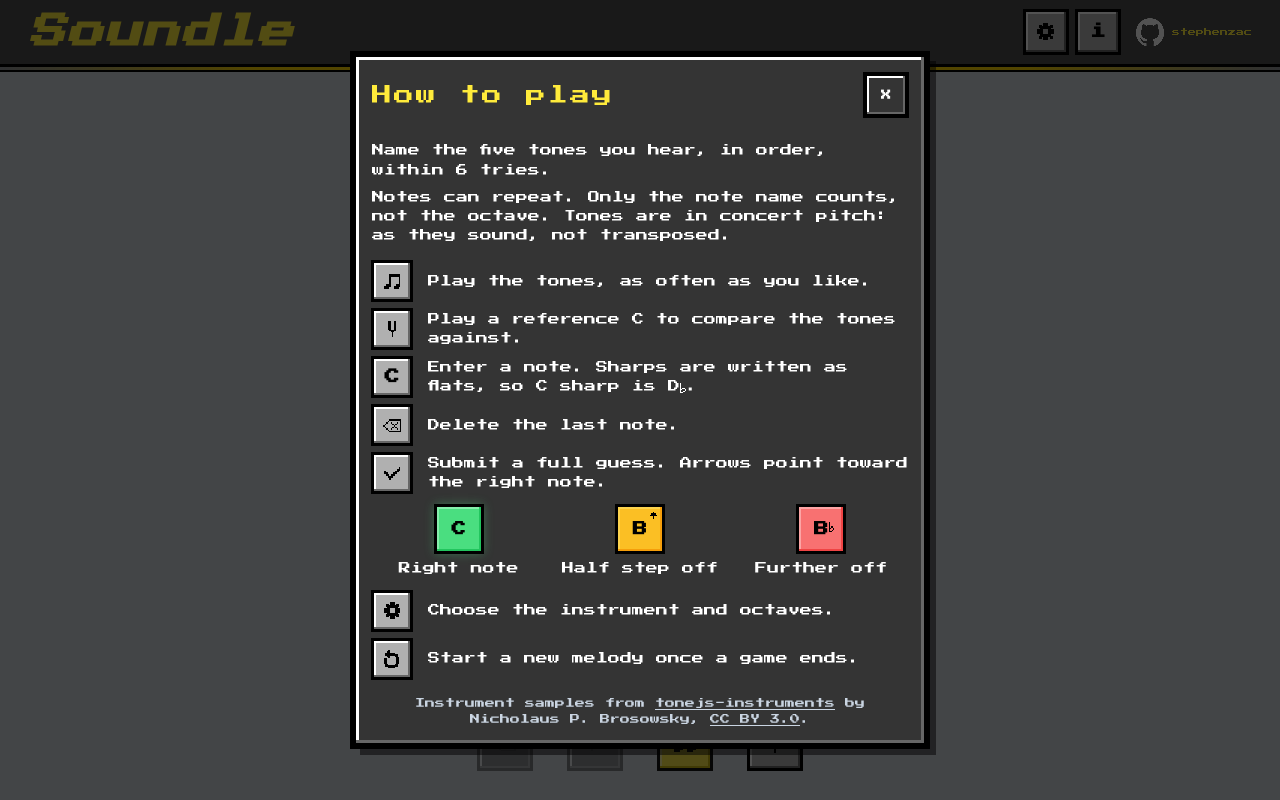
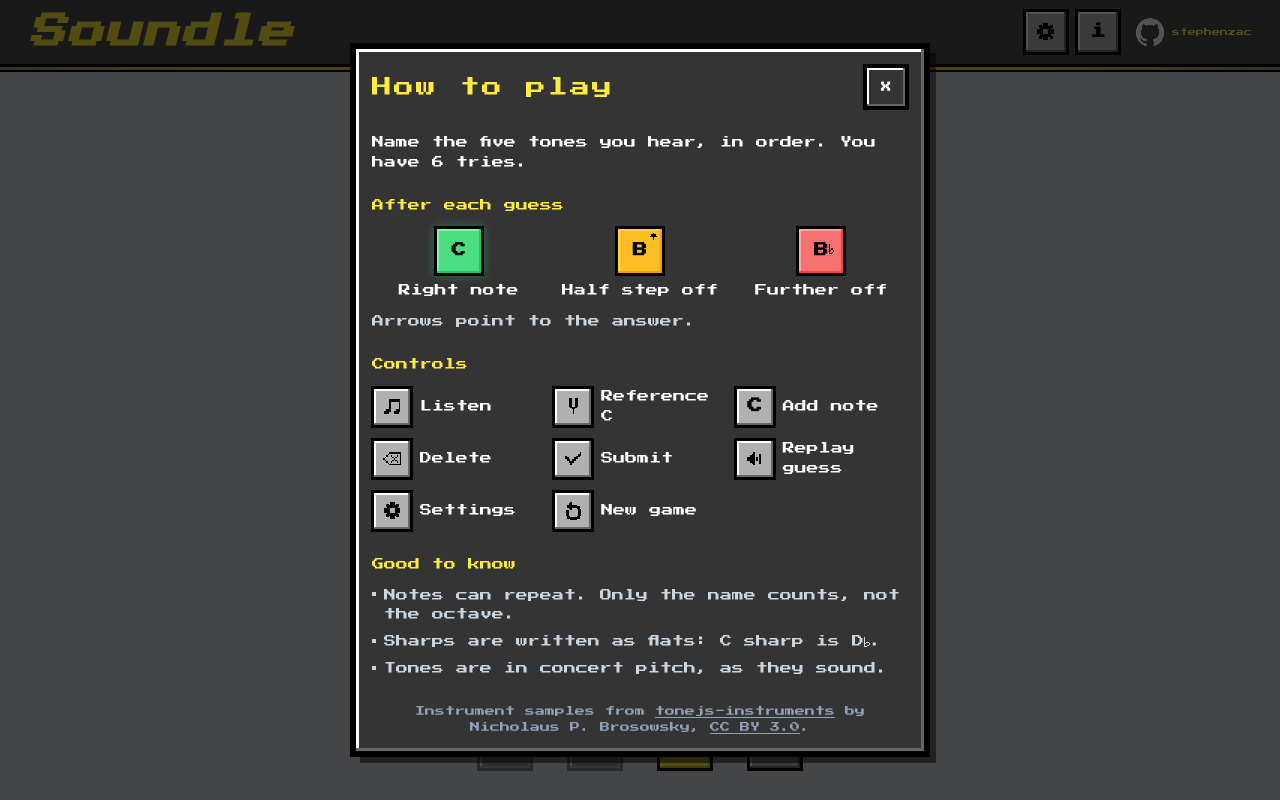
Before and after one commit to stephenzac/soundle, a React (Vite) app: page / in a window 1280 px wide. Built offline with nearby package versions, Linux system fonts and the light colour scheme.

Commit message:
modal improvements

```diff
--- a/src/components/info-modal/InformationModal.tsx
+++ b/src/components/info-modal/InformationModal.tsx
@@ -7,6 +7,7 @@ import { DeleteIcon } from '../game/controls/DeleteIcon';
 import { ResetIcon } from '../game/controls/ResetIcon';
 import { TuningForkIcon } from '../game/controls/TuningForkIcon';
 import { HintArrow } from '../game/display/HintArrow';
+import { SpeakerIcon } from '../game/display/SpeakerIcon';
 import { cn } from '../../lib/cn';
 import { use } from 'react';
 import { GameContext } from '../../contexts/GameContext';
@@ -32,17 +33,19 @@ interface InformationModalProps {
   setClickedState: (newState: boolean) => void;
 }
 
-// One control and what it does. The example is decorative; the caption carries the meaning.
+// One control and its name, in a two-column grid. The icon is decorative; the label carries the
+// meaning.
 const ControlExample: React.FC<{ example: React.ReactNode; children: React.ReactNode }> = ({
   example,
   children,
 }) => (
-  <figure className="flex flex-row items-center gap-4">
-    <div className="note-box h-9.5 lg:h-10 shrink-0" aria-hidden="true">
+  <li className="flex flex-row items-center gap-2">
+    {/* A little smaller on the narrowest phones, so one-word labels fit beside it */}
+    <div className="note-box h-8 min-[22rem]:h-9.5 lg:h-10 shrink-0" aria-hidden="true">
       {example}
     </div>
-    <figcaption className="modal-text">{children}</figcaption>
-  </figure>
+    <span className="modal-text">{children}</span>
+  </li>
 );
 
 // A guessed note's tile color after a guess, with its meaning underneath
@@ -61,6 +64,23 @@ const FeedbackExample: React.FC<{ className: string; example: React.ReactNode; l
   </figure>
 );
 
+const SectionHeading: React.FC<{ children: React.ReactNode }> = ({ children }) => (
+  <h3 className="modal-text text-[#ffeb3b] mb-3">{children}</h3>
+);
+
+// A pixel square for list bullets, since the font has no bullet glyph
+const Tip: React.FC<{ children: React.ReactNode; className?: string }> = ({
+  children,
+  className,
+}) => (
+  <li className={cn('flex gap-2', className)}>
+    <span className="mt-[0.55em] size-1 shrink-0 bg-current" aria-hidden="true" />
+    <span>{children}</span>
+  </li>
+);
+
+// Short sections with room between them: the goal, what a guess's colors mean, the controls by
+// name, then the finer rules, which matter less on a first read
 export const InformationModal: React.FC<InformationModalProps> = ({ setClickedState }) => {
   const { settings, transposition } = use(GameContext);
   const { name, transposition: instrumentTransposition } = INSTRUMENTS[settings.instrument];
@@ -72,37 +92,12 @@ export const InformationModal: React.FC<InformationModalProps> = ({ setClickedSt
       onClose={() => setClickedState(false)}
       descriptionId="modalDescription"
     >
-      <div id="modalDescription" className="flex flex-col gap-3 lg:gap-2">
-        <p className="modal-text">Name the five tones you hear, in order, within 6 tries.</p>
-        <p className="modal-text mb-2">
-          Notes can repeat. Only the note name counts, not the octave.{' '}
-          {transposition === 0 ? (
-            'Tones are in concert pitch: as they sound, not transposed.'
-          ) : (
-            <>
-              Notes are named as written for {key[0]}
-              {key.length > 1 && <FlatSign variant="inline" />} {name.toLowerCase()}, not at concert
-              pitch.
-            </>
-          )}
-        </p>
+      <div id="modalDescription" className="flex flex-col gap-6">
+        <p className="modal-text">Name the five tones you hear, in order. You have 6 tries.</p>
 
-        <ControlExample example={<MelodyIcon />}>
-          Play the tones, as often as you like.
-        </ControlExample>
-        <ControlExample example={<TuningForkIcon />}>
-          Play a reference C to compare the tones against.
-        </ControlExample>
-        <ControlExample example="C">
-          Enter a note. Sharps are written as flats, so C sharp is D
-          <FlatSign variant="inline" />.
-        </ControlExample>
-        <ControlExample example={<DeleteIcon />}>Delete the last note.</ControlExample>
-        <ControlExample example={<SubmitIcon />}>
-          Submit a full guess. Arrows point toward the right note.
-        </ControlExample>
-
-        <div className="grid grid-cols-3 gap-2 my-1">
+        <section>
+          <SectionHeading>After each guess</SectionHeading>
+          <div className="grid grid-cols-3 gap-2">
             <FeedbackExample className="note-box-correct" example="C" label="Right note" />
             <FeedbackExample
               className="note-box-close-answer"
@@ -123,20 +118,56 @@ export const InformationModal: React.FC<InformationModalProps> = ({ setClickedSt
               label="Further off"
             />
           </div>
+          <p className="modal-text text-slate-300 mt-3">Arrows point to the answer.</p>
+        </section>
 
-        <ControlExample example={<SettingsIcon />}>
-          Choose the instrument and octaves.
+        <section>
+          <SectionHeading>Controls</SectionHeading>
+          <ul className="grid grid-cols-2 lg:grid-cols-3 gap-x-2 gap-y-3">
+            <ControlExample example={<MelodyIcon />}>Listen</ControlExample>
+            <ControlExample example={<TuningForkIcon />}>Reference C</ControlExample>
+            <ControlExample example="C">Add note</ControlExample>
+            <ControlExample example={<DeleteIcon />}>Delete</ControlExample>
+            <ControlExample example={<SubmitIcon />}>Submit</ControlExample>
+            <ControlExample
+              example={
+                <span className="block h-[0.9em]">
+                  <SpeakerIcon />
+                </span>
+              }
+            >
+              Replay guess
             </ControlExample>
-        <ControlExample example={<ResetIcon />}>
-          Start a new melody once a game ends.
-        </ControlExample>
+            <ControlExample example={<SettingsIcon />}>Settings</ControlExample>
+            <ControlExample example={<ResetIcon />}>New game</ControlExample>
+          </ul>
+        </section>
 
+        <section>
+          <SectionHeading>Good to know</SectionHeading>
+          <ul className="modal-text text-slate-300 flex flex-col gap-2">
+            <Tip>Notes can repeat. Only the name counts, not the octave.</Tip>
+            <Tip>
+              Sharps are written as flats: C sharp is D<FlatSign variant="inline" />.
+            </Tip>
+            <Tip>
+              {transposition === 0 ? (
+                'Tones are in concert pitch, as they sound.'
+              ) : (
+                <>
+                  Notes are named as written for {key[0]}
+                  {key.length > 1 && <FlatSign variant="inline" />} {name.toLowerCase()}.
+                </>
+              )}
+            </Tip>
             {/* Only for devices with a mouse, which usually have a keyboard too */}
-        <p className="modal-text hidden pointer-fine:block">
-          Keyboard: A to G for notes, Shift for flats, Backspace, Enter, Space to play, R for the C.
-        </p>
+            <Tip className="hidden pointer-fine:flex">
+              Keyboard: A to G, Shift for flats, Enter, Backspace, Space to play, R for the C.
+            </Tip>
+          </ul>
+        </section>
 
-        <p className="modal-text text-slate-300 text-center text-[8px]! lg:text-[10px]! mt-2">
+        <p className="modal-text text-slate-400 text-center text-[8px]! lg:text-[10px]!">
           Instrument samples from{' '}
           <a
             className="underline"
```
Lines whose indentation alone changed are shown as unchanged.
